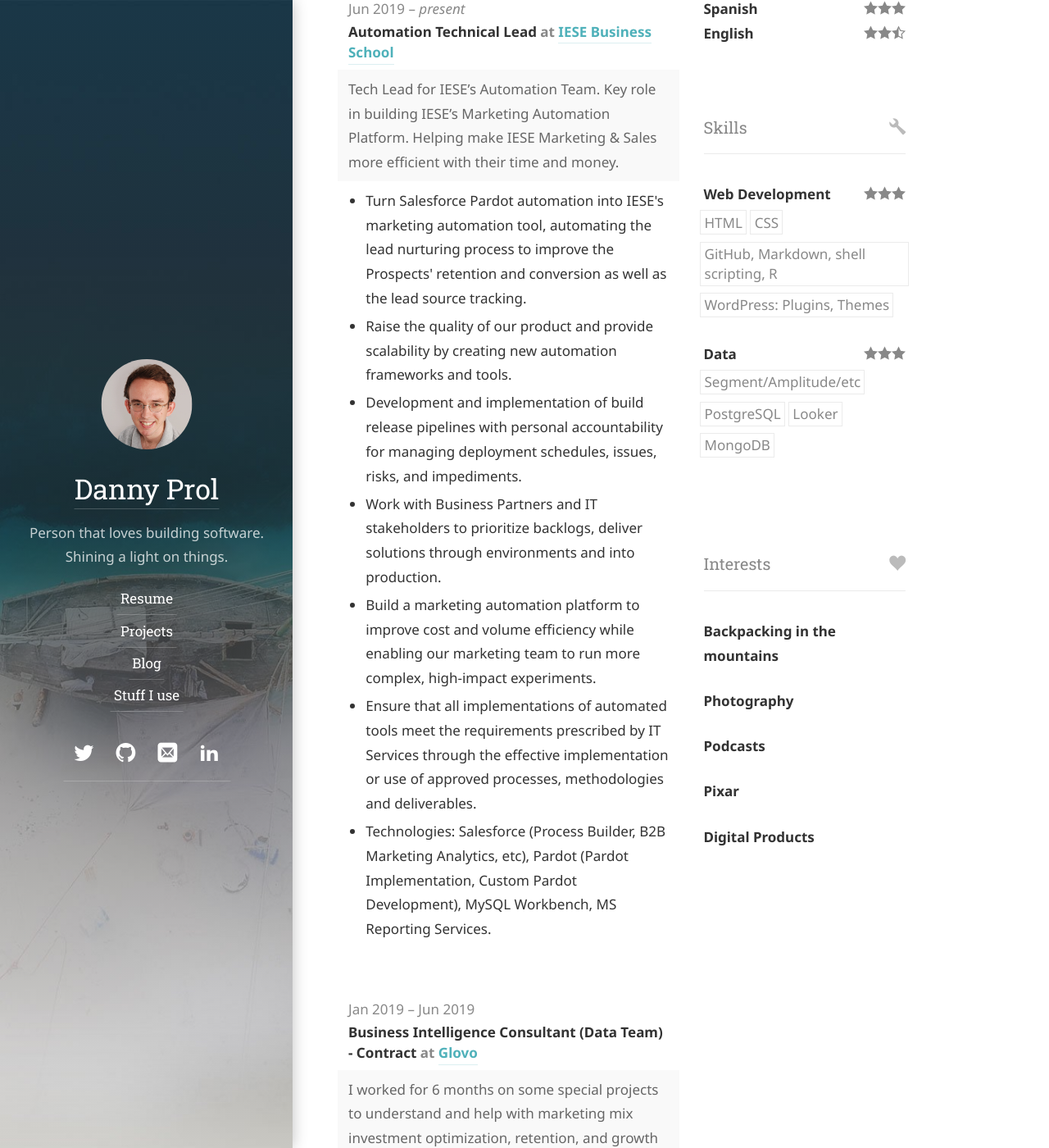
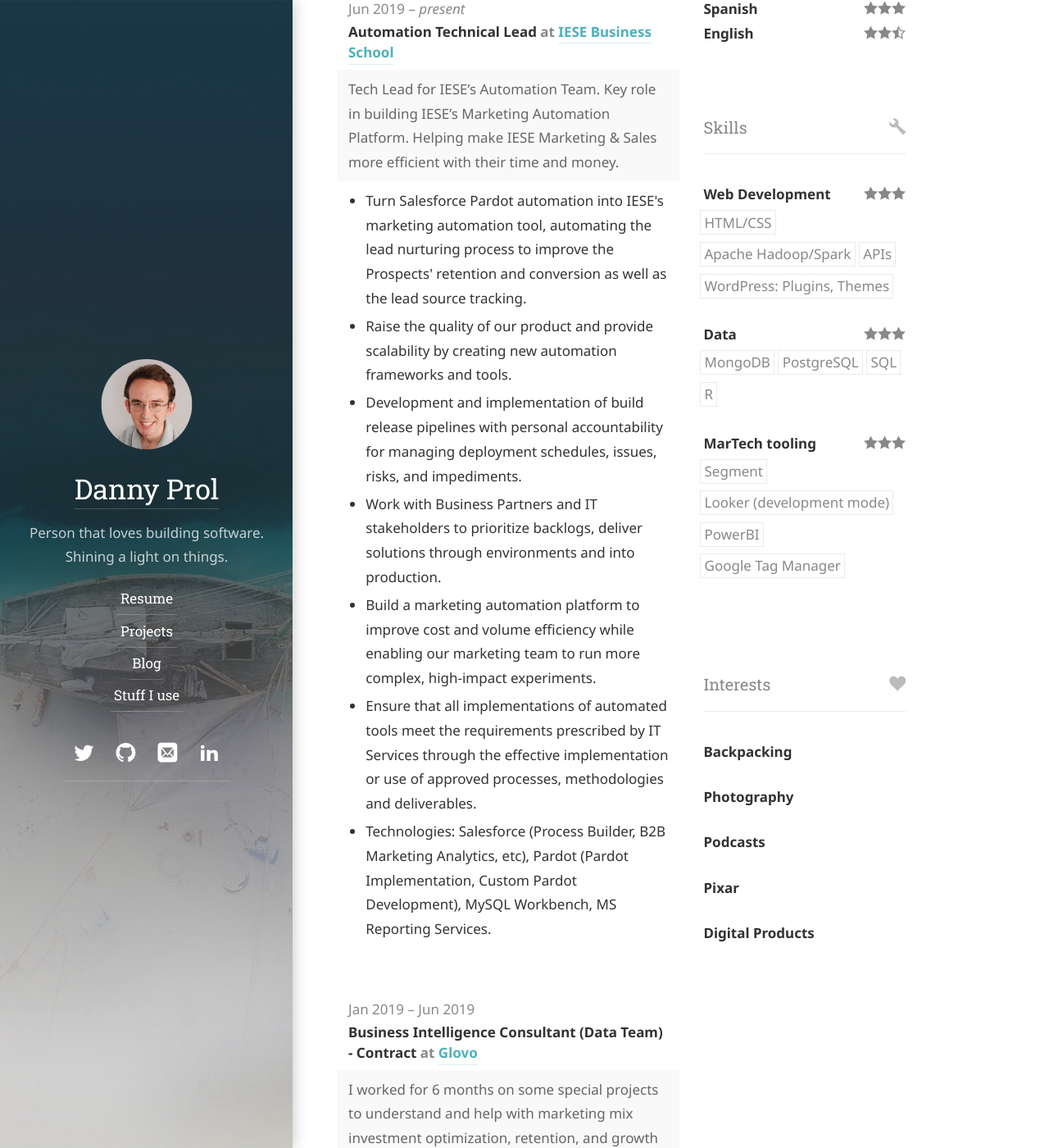
Before and after one commit to dprol/dprol.github.io, a Jekyll site: the page built from resume.md, in a window 1280 px wide and 1400 px high, scrolled down 675 px. Shown: the whole window at 82% size. Built offline with Jekyll 4.4.1, drawn with Linux system fonts in a browser that asks for light colours; some web fonts are replaced.

Commit message:
Update resume.yml

```diff
--- a/_data/resume.yml
+++ b/_data/resume.yml
@@ -144,24 +144,31 @@ skills:
   - name: "Web Development"
     level: "Master"
     keywords:
-      - "HTML"
-      - "CSS"
-      - "GitHub, Markdown, shell scripting, R"
+      - "HTML/CSS"
+      - "Apache Hadoop/Spark"
+      - "APIs"
       - "WordPress: Plugins, Themes"
   - name: "Data"
     level: "Master"
     keywords:
-      - "Segment/Amplitude/etc"
+      - "MongoDB"
       - "PostgreSQL"
-      - "Looker"
-      - "MongoDB"
+      - "SQL"
+      - "R"
+  - name: "MarTech tooling"
+    level: "Master"
+    keywords:
+      - "Segment"
+      - "Looker (development mode)"
+      - "PowerBI"
+      - "Google Tag Manager"
 languages:
   - language: "Spanish"
     fluency: "Native speaker"
   - language: "English"
     fluency: "Full professional proficiency"
 interests:
-  - name: "Backpacking in the mountains"
+  - name: "Backpacking"
   - name: "Photography"
   - name: "Podcasts"
   - name: "Pixar"
```
